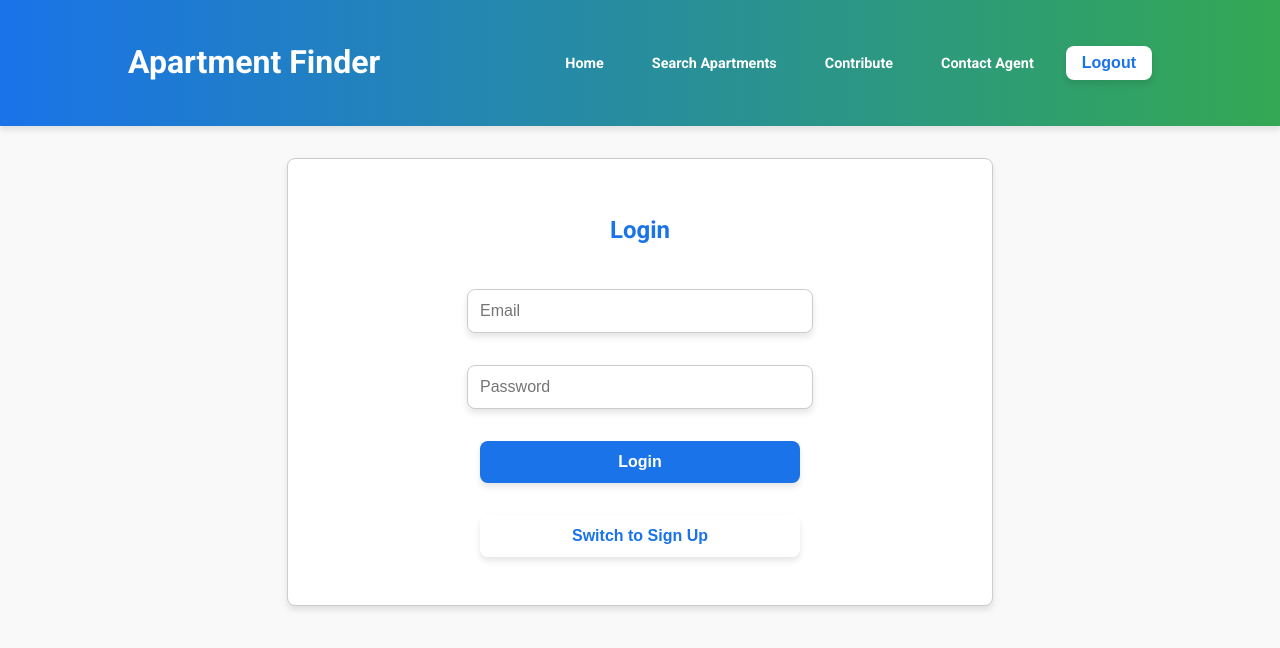
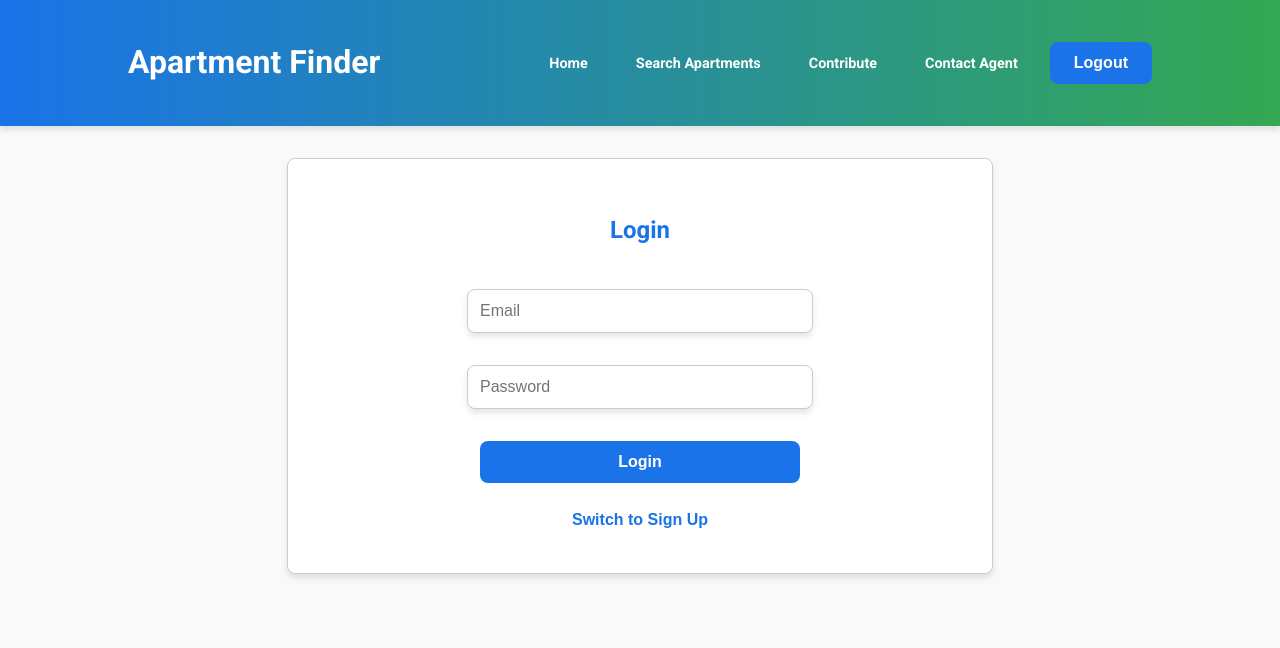
Before and after one commit to SivaPrasanthSivakumar/React-Based-Apartment-Finder-App, a React (Create React App) app: page /login in a window 1280 px wide. Shown: the top 648 px of the page. Built offline with nearby package versions, Linux system fonts and the light colour scheme.

Commit message:
styling update

```diff
--- a/src/styles.css
+++ b/src/styles.css
@@ -56,23 +56,6 @@ header nav {
   gap: 1rem;
 }
 
-header .logout-button {
-  background-color: white;
-  color: var(--primary-color);
-  border: none;
-  padding: 0.5rem 1rem;
-  border-radius: var(--border-radius);
-  cursor: pointer;
-  font-size: var(--font-size-base);
-  font-weight: bold;
-  transition: var(--transition);
-}
-
-header .logout-button:hover {
-  background-color: #f1f1f1;
-  transform: scale(1.05);
-}
-
 nav {
   display: flex;
   flex-wrap: wrap;
@@ -89,7 +72,8 @@ nav {
   margin: 0 auto;
 }
 
-nav a {
+nav a,
+.nav-links a {
   color: white;
   text-decoration: none;
   font-size: clamp(0.9rem, 2%, 1rem);
@@ -102,26 +86,35 @@ nav a {
   text-align: center;
 }
 
-nav a:hover {
+nav a:hover,
+.nav-links a:hover {
   background-color: var(--secondary-color);
   transform: scale(1.1);
 }
 
-.logout-button {
+button,
+.logout-button,
+.link-style-button {
+  display: flex;
+  justify-content: center;
+  align-items: center;
+  width: 80%;
+  background-color: var(--primary-color);
   color: white;
   border: none;
-  padding: 0.5rem 1rem;
+  font-size: var(--font-size-base);
+  font-weight: bold;
+  padding: 0.75rem 1.5rem;
   border-radius: var(--border-radius);
   cursor: pointer;
-  font-size: var(--font-size-base);
-  font-weight: bold;
   transition: var(--transition);
-  margin: 0 auto;
 }
 
-.logout-button:hover {
-  background-color: var(--secondary-color);
-  transform: scale(1.5);
+button:hover,
+.logout-button:hover,
+.link-style-button:hover {
+  background-color: var(--accent-color);
+  transform: scale(1.05);
 }
 
 main {
@@ -145,17 +138,16 @@ section {
   gap: 1rem;
 }
 
-section:hover {
+section:hover,
+#results:hover {
   transform: translateY(-0.5rem);
   box-shadow: 0 6px 10px rgba(0, 0, 0, 0.15);
 }
 
 input,
-textarea,
-button {
+textarea {
   width: 95%;
-  margin: 0 auto;
-  margin-bottom: 1rem;
+  margin: 0 auto 1rem;
   padding: 0.5rem;
   border: 0.5px solid #ccc;
   border-radius: var(--border-radius);
@@ -171,42 +163,6 @@ textarea:focus {
   outline: none;
 }
 
-button {
-  display: flex;
-  justify-content: center;
-  align-items: center;
-  width: 80%;
-  background-color: var(--primary-color);
-  color: white;
-  border: none;
-  font-size: var(--font-size-base);
-  font-weight: bold;
-  padding: 0.75rem 1.5rem;
-  border-radius: var(--border-radius);
-  cursor: pointer;
-  transition: var(--transition);
-}
-
-button:hover {
-  background-color: var(--accent-color);
-  transform: scale(1.01);
-}
-
-link-style-button {
-  background: none;
-  border: none;
-  color: var(--primary-color);
-  font-size: var(--font-size-base);
-  font-weight: bold;
-  cursor: pointer;
-  transition: var(--transition);
-}
-
-.link-style-button:hover {
-  color: var(--accent-color);
-  transform: scale(1.05);
-}
-
 #results {
   max-width: 80%;
   border: 1px solid #ccc;
@@ -216,10 +172,6 @@ link-style-button {
   font-size: var(--font-size-base);
   line-height: 1.5;
   box-shadow: var(--box-shadow);
-}
-
-#results:hover {
-  box-shadow: 0 6px 10px rgba(0, 0, 0, 0.15);
 }
 
 #map-view {
@@ -397,9 +349,9 @@ video {
   }
 }
 
-@media (max-width: 768px) {
+@media (max-width: 768px), (max-width: 480px) {
   header h1 {
-    font-size: clamp(1.2rem, 3%, 1.5rem);
+    font-size: clamp(1rem, 3%, 1.5rem);
   }
 
   nav {
@@ -412,12 +364,9 @@ video {
     font-size: clamp(0.8rem, 2%, 0.9rem);
   }
 
-  main {
+  main,
+  section {
     padding: 0.5rem;
-  }
-
-  section {
-    padding: 1rem;
   }
 
   button {
@@ -425,31 +374,3 @@ video {
     padding: 0.5rem 1rem;
   }
 }
-
-@media (max-width: 480px) {
-  header h1 {
-    font-size: clamp(1rem, 2.5%, 1.2rem);
-  }
-
-  nav {
-    flex-direction: column;
-    gap: 0.25rem;
-  }
-
-  nav a {
-    font-size: clamp(0.8rem, 2%, 0.8rem);
-  }
-
-  main {
-    padding: 0.5rem;
-  }
-
-  section {
-    padding: 1rem;
-  }
-
-  button {
-    font-size: clamp(0.8rem, 2%, 0.9rem);
-    padding: 0.5rem 1rem;
-  }
-}
```
